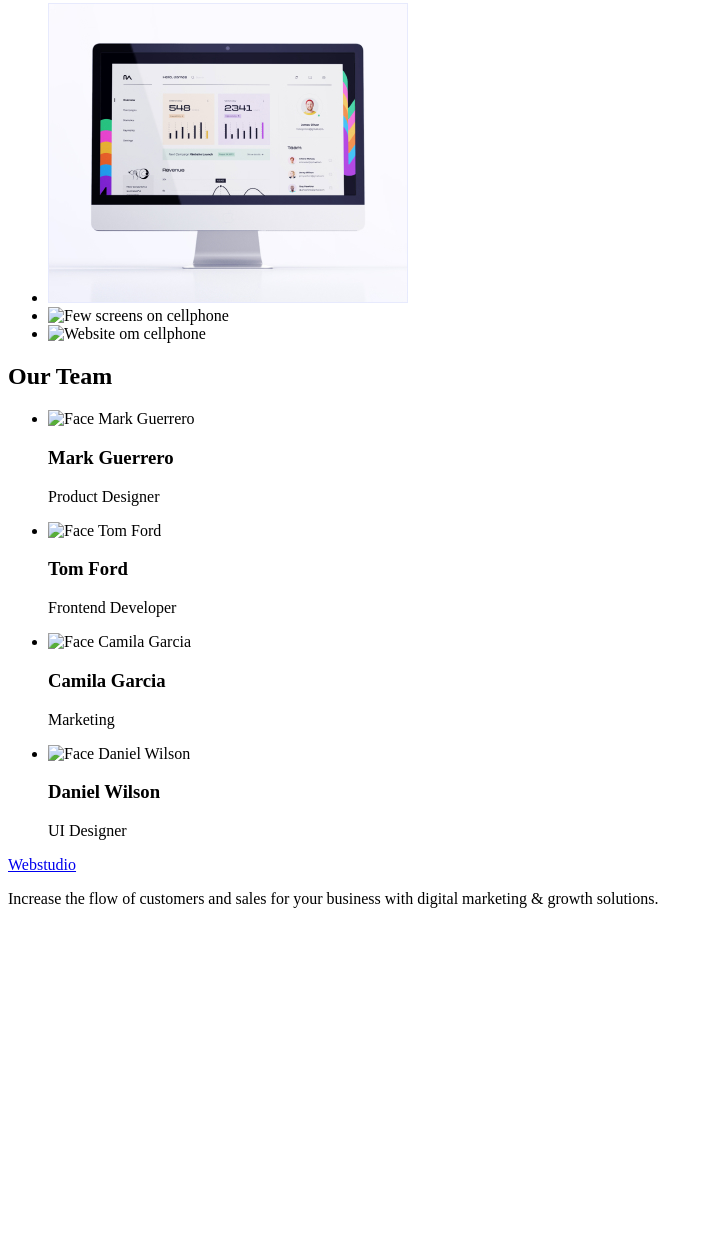
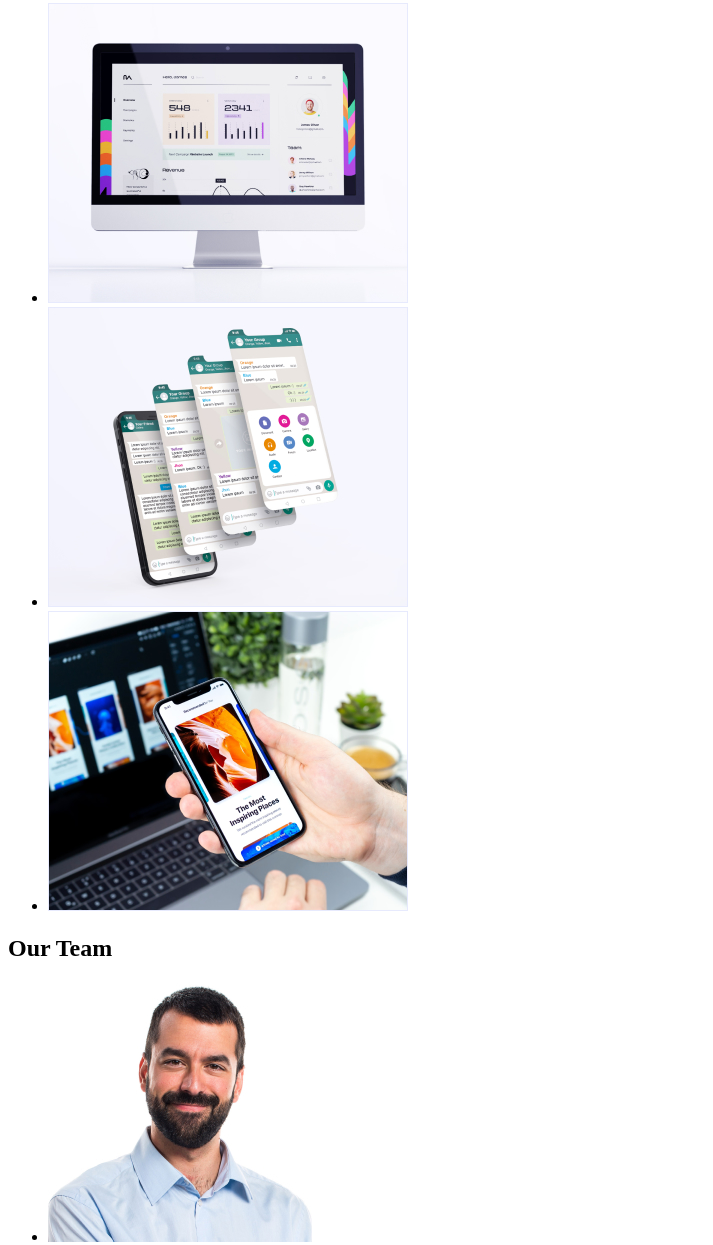
Before and after one commit to Colorado1201/goit-markup-hw-01, a plain HTML site: page index.html in a window 1280 px wide. Shown: the part 649-1894 px from the top of the page, without its empty margins (0-713 px from the left). Before the commit the page ends 1573 px from the top, so only its background shows below. Drawn offline with Linux system fonts and the light colour scheme; the site is published under a folder, as on GitHub Pages, so addresses that start at the root find nothing.

Commit message:
Images fix all

```diff
--- a/index.html
+++ b/index.html
@@ -69,14 +69,14 @@
           </li>
           <li>
             <img
-              src="/images/img2.jpg"
+              src="./images/img2.jpg"
               width="360"
               alt="Few screens on cellphone"
             />
           </li>
           <li>
             <img
-              src="/images/img3.jpg"
+              src="./images/img3.jpg"
               width="360"
               alt="Website om cellphone"
             />
@@ -87,18 +87,18 @@
         <h2>Our Team</h2>
         <ul>
           <li>
-            <img src="/images/mark.jpg" width="264" alt="Face Mark Guerrero" />
+            <img src="./images/mark.jpg" width="264" alt="Face Mark Guerrero" />
             <h3>Mark Guerrero</h3>
             <p>Product Designer</p>
           </li>
           <li>
-            <img src="/images/tom.jpg" width="264" alt="Face Tom Ford" />
+            <img src="./images/tom.jpg" width="264" alt="Face Tom Ford" />
             <h3>Tom Ford</h3>
             <p>Frontend Developer</p>
           </li>
           <li>
             <img
-              src="/images/camila.jpg"
+              src="./images/camila.jpg"
               width="264"
               alt="Face Camila Garcia"
             />
@@ -107,7 +107,7 @@
           </li>
           <li>
             <img
-              src="/images/daniel.jpg"
+              src="./images/daniel.jpg"
               width="264"
               alt="Face Daniel Wilson"
             />
```
